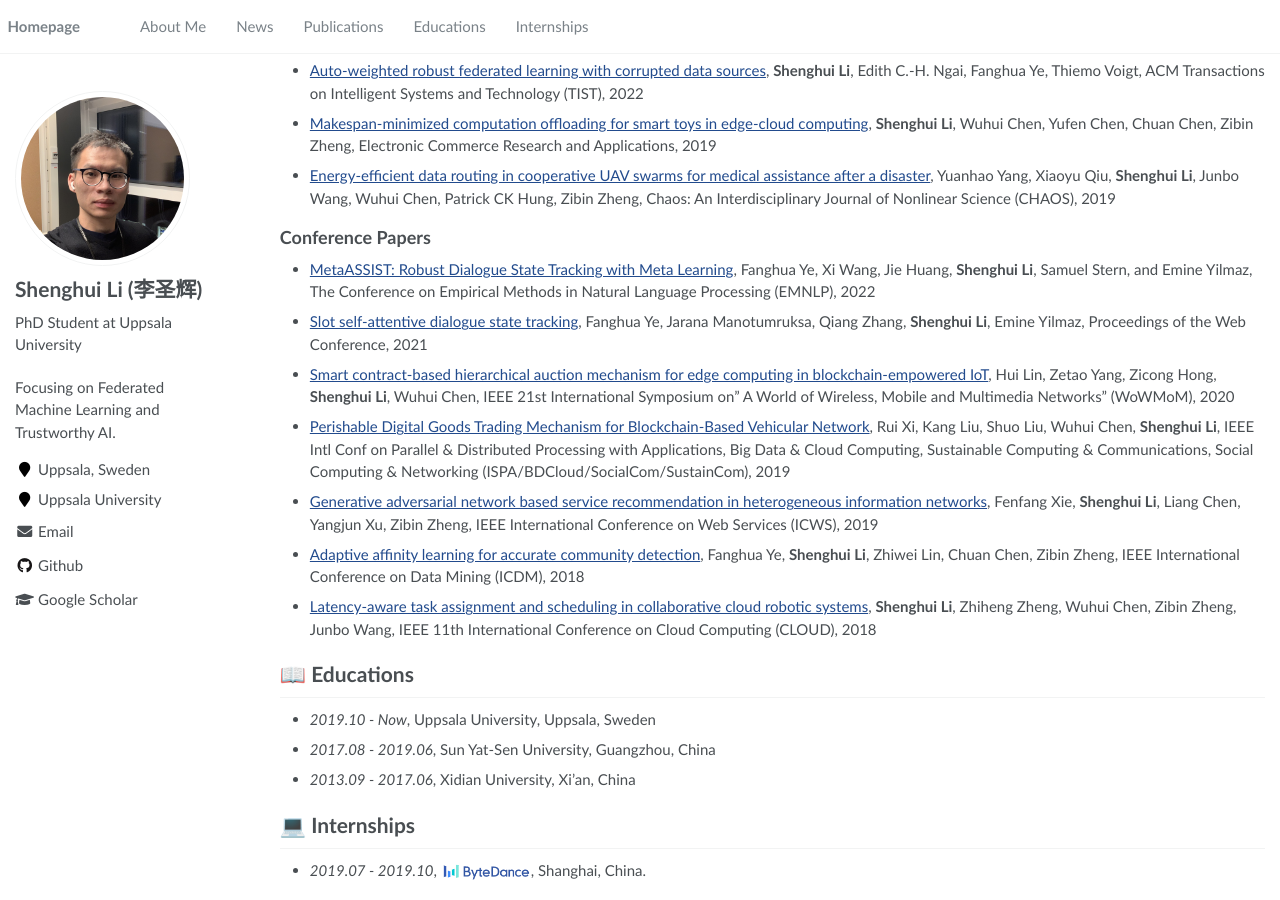
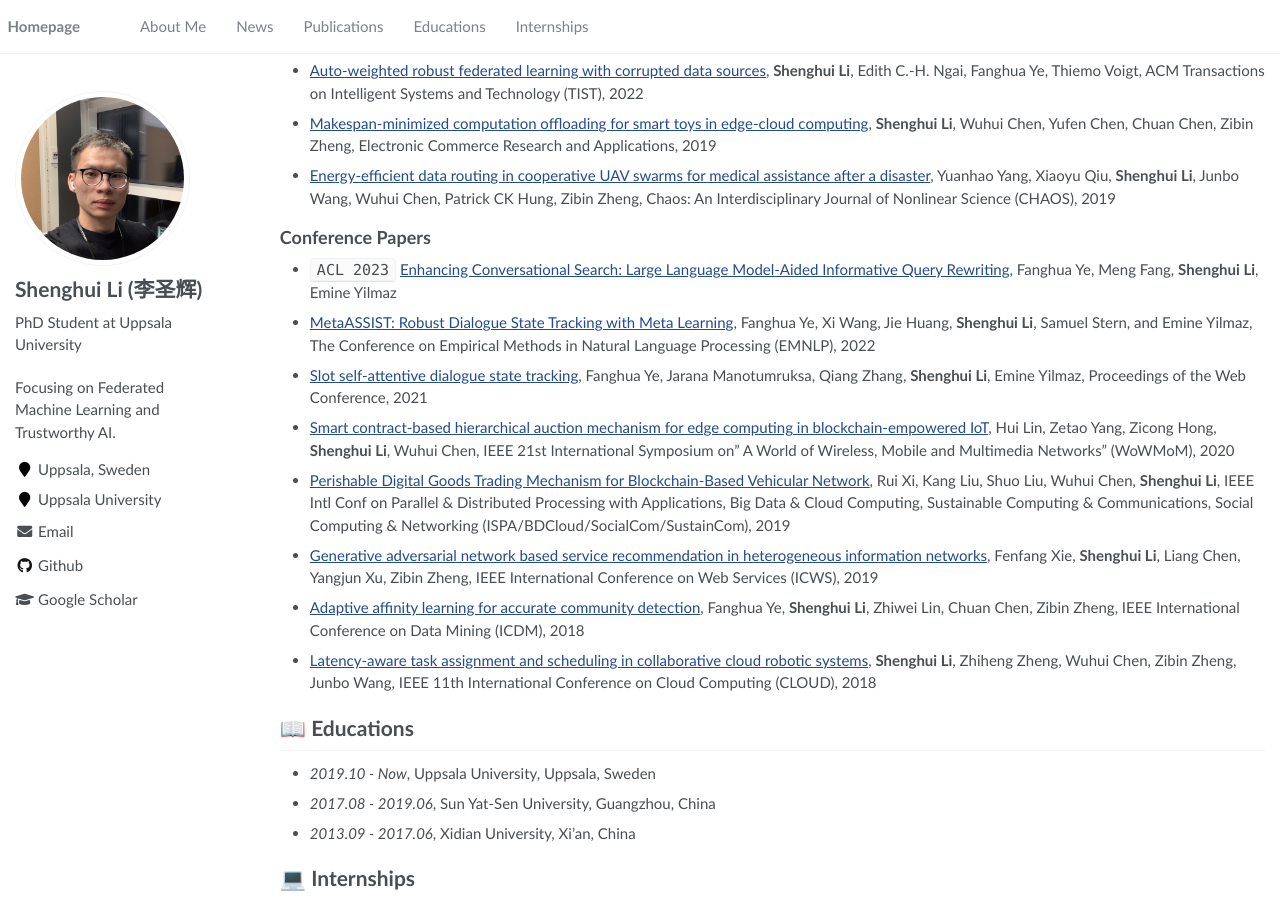
Before and after one commit to lishenghui/lishenghui.github.io, a Jekyll site: the page built from _pages/about.md, in a window 1280 px wide and 900 px high, scrolled down 894 px. Built offline with Jekyll 4.4.1, drawn with Linux system fonts in a browser that asks for light colours.

Commit message:
Update about.md

```diff
--- a/_pages/about.md
+++ b/_pages/about.md
@@ -89,7 +89,7 @@ IEEE Transactions on Big Data (IEEE TBD), 2023
 
 
 ## Conference Papers
-
+- ``ACL 2023`` [Enhancing Conversational Search: Large Language Model-Aided Informative Query Rewriting](https://arxiv.org/abs/2310.09716), Fanghua Ye, Meng Fang, **Shenghui Li**, Emine Yilmaz
 - [MetaASSIST: Robust Dialogue State Tracking with Meta Learning](https://arxiv.org/abs/2210.12397), Fanghua Ye, Xi Wang, Jie Huang, **Shenghui Li**,
     Samuel Stern, and Emine Yilmaz, The Conference on Empirical Methods in Natural
   Language Processing (EMNLP), 2022
```
